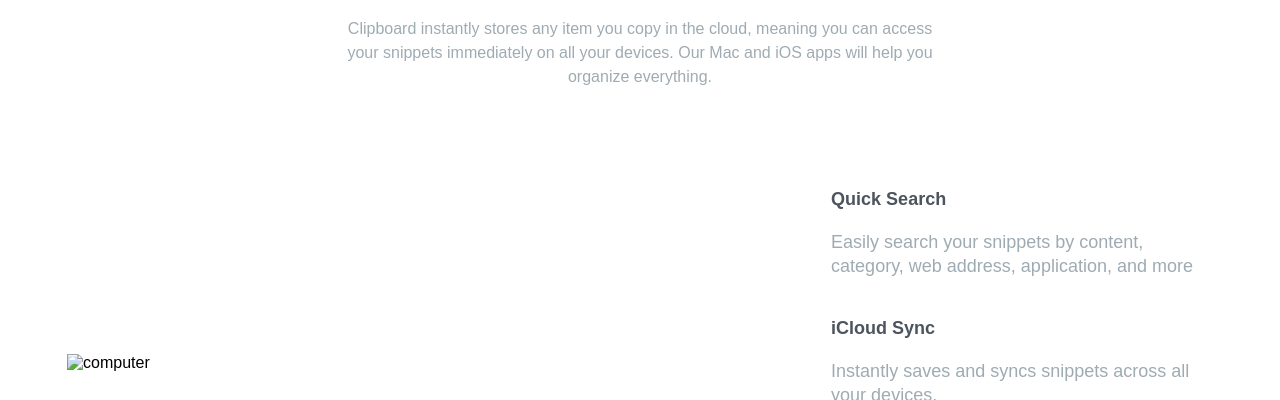
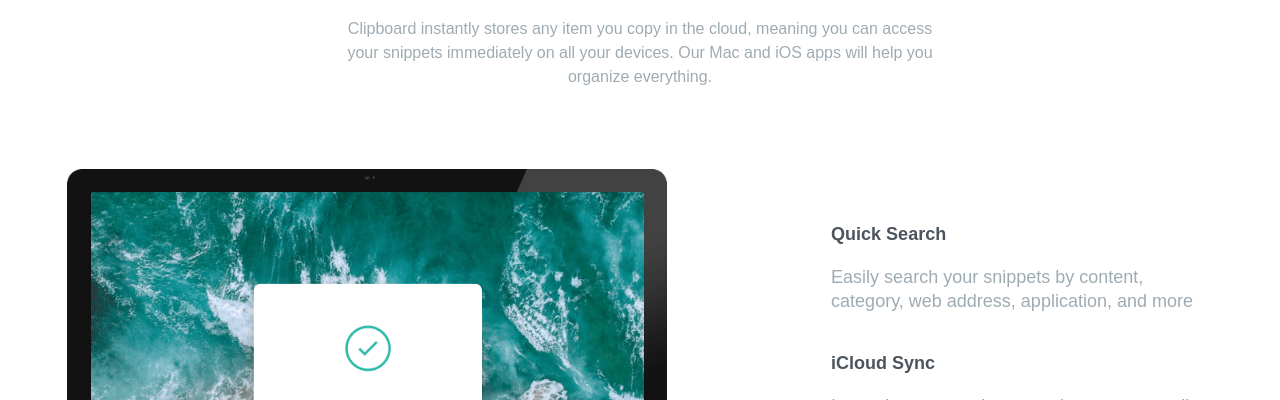
Before and after one commit to EsraaGamal404/Clipboard-landing-page, a plain HTML site: page index.html in a window 1280 px wide. Shown: the part 552-952 px from the top of the page. Drawn offline with Linux system fonts and the light colour scheme; the site is published under a folder, as on GitHub Pages, so addresses that start at the root find nothing.

Commit message:
Add:image computer in section

```diff
--- a/index.html
+++ b/index.html
@@ -30,7 +30,7 @@
  </div>
 
  <div class="section">
-  <img src="/assets/images/image-computer.png" alt="computer">
+  <img src="./assets/images/image-computer.png" alt="computer">
   <div class="card-section">
     <div class="card">
     <h1>Quick Search</h1>
```
